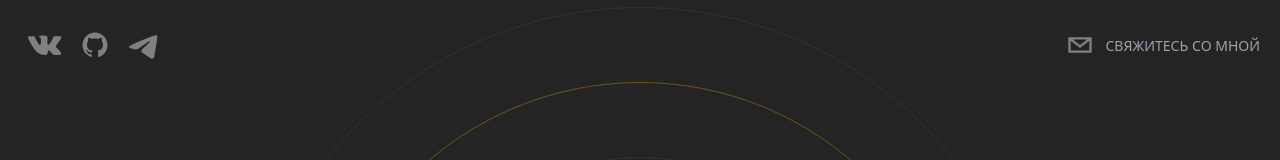
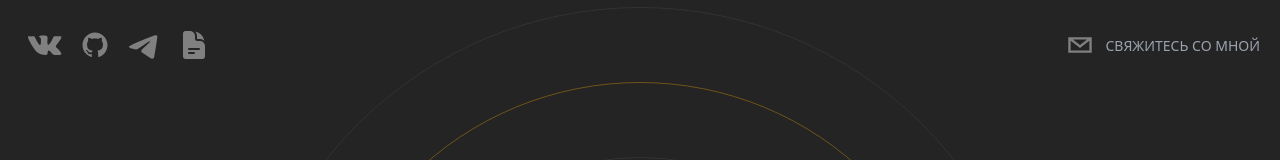
Before and after one commit to pablosukaban/portfolio, a Next.js app: page / in a window 1280 px wide. Shown: the top 160 px of the page. Built offline with nearby package versions, Linux system fonts and the light colour scheme.

Commit message:
резюме

```diff
--- a/components/Contact.tsx
+++ b/components/Contact.tsx
@@ -1,5 +1,10 @@
 import React from 'react';
-import { PhoneIcon, MapPinIcon, EnvelopeIcon } from '@heroicons/react/24/solid';
+import {
+    PhoneIcon,
+    MapPinIcon,
+    EnvelopeIcon,
+    DocumentTextIcon,
+} from '@heroicons/react/24/solid';
 import { useForm, SubmitHandler } from 'react-hook-form';
 
 type Inputs = {
@@ -42,6 +47,19 @@ const Contact = (props: Props) => {
                         <EnvelopeIcon className="h-7 w-7 animate-pulse text-primaryOrange" />
                         <p>ilya.prikhodko22@gmail.com</p>
                     </div>
+                    <div className="flex items-center justify-center space-x-3">
+                        <DocumentTextIcon className="h-7 w-7 animate-pulse text-primaryOrange" />
+                        <p>
+                            Мое{' '}
+                            <a
+                                href="https://drive.google.com/file/d/1qFHiJyrEZY38_rvpMJ92RNtCsHWJxtSM/view"
+                                target="_blank"
+                                className="cursor-pointer text-primaryOrange underline"
+                            >
+                                Резюме
+                            </a>
+                        </p>
+                    </div>
                 </div>
                 <form
                     onSubmit={handleSubmit(onSubmit)}
--- a/components/Header.tsx
+++ b/components/Header.tsx
@@ -2,12 +2,13 @@ import React from 'react';
 import { SocialIcon } from 'react-social-icons';
 import { motion } from 'framer-motion';
 import Link from 'next/link';
+import { DocumentTextIcon } from '@heroicons/react/24/solid';
 
 type Props = {};
 
 const Header = (props: Props) => {
     return (
-        <header className="sticky top-0 z-20 mx-auto flex max-w-7xl items-start justify-between px-2 py-0 md:p-5 xl:items-center">
+        <header className="sticky top-0 z-50 mx-auto flex max-w-7xl items-start justify-between px-2 py-0 md:p-5 xl:items-center">
             <motion.div
                 initial={{
                     x: -500,
@@ -22,7 +23,7 @@ const Header = (props: Props) => {
                 transition={{
                     duration: 1.5,
                 }}
-                className="flex items-center"
+                className="grid grid-cols-4 items-center"
             >
                 <SocialIcon
                     url="https://vk.com/pablosukaban"
@@ -42,6 +43,12 @@ const Header = (props: Props) => {
                     target="_blank"
                     bgColor="transparent"
                 />
+                <a
+                    href="https://drive.google.com/file/d/1qFHiJyrEZY38_rvpMJ92RNtCsHWJxtSM/view"
+                    target="_blank"
+                >
+                    <DocumentTextIcon className="ml-2 h-8 w-8 text-[#808080]" />
+                </a>
             </motion.div>
             <motion.div
                 initial={{
```
